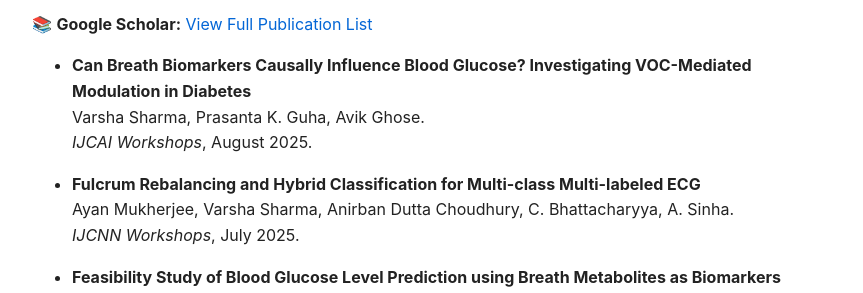
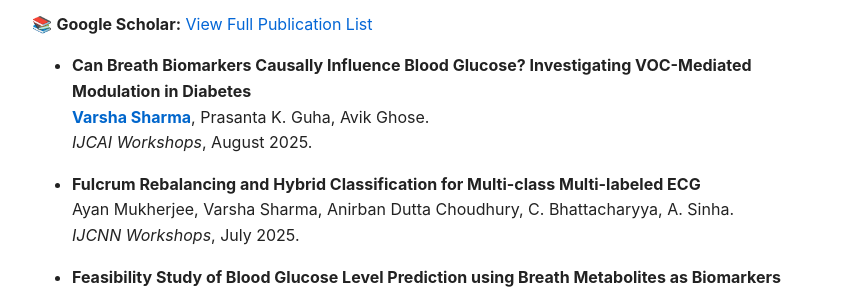
Before and after one commit to shavarsha/shavarsha.github.io, a Jekyll site: the page built from publications.md, in a window 1280 px wide. Shown: the part 260-553 px from the top of the page, without its empty margins (208-1071 px from the left). Built offline with Jekyll 4.4.1, drawn with Linux system fonts in a browser that asks for light colours.

Commit message:
Update publications.md

```diff
--- a/publications.md
+++ b/publications.md
@@ -9,7 +9,7 @@ title: Publications
 📚 **Google Scholar:** [View Full Publication List](https://scholar.google.com/citations?hl=en&user=fdnMEAQAAAAJ)
 
 * **Can Breath Biomarkers Causally Influence Blood Glucose? Investigating VOC-Mediated Modulation in Diabetes**<br>
-   Varsha Sharma, Prasanta K. Guha, Avik Ghose.<br>
+   <span style="color:#0066cc;"><strong>Varsha Sharma</strong></span>, Prasanta K. Guha, Avik Ghose.<br>
   *IJCAI Workshops*, August 2025.
 
 * **Fulcrum Rebalancing and Hybrid Classification for Multi-class Multi-labeled ECG**<br>
```
